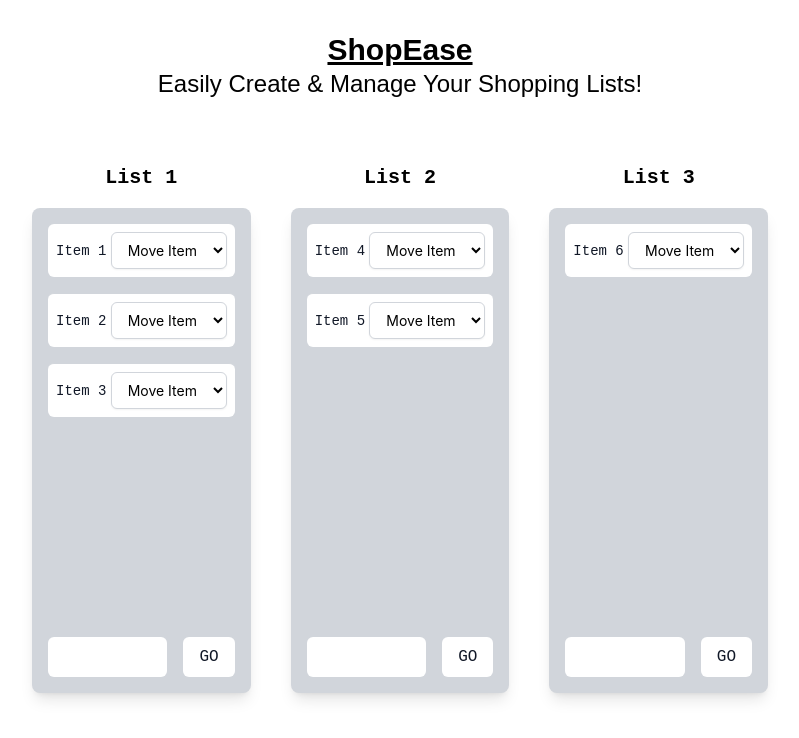
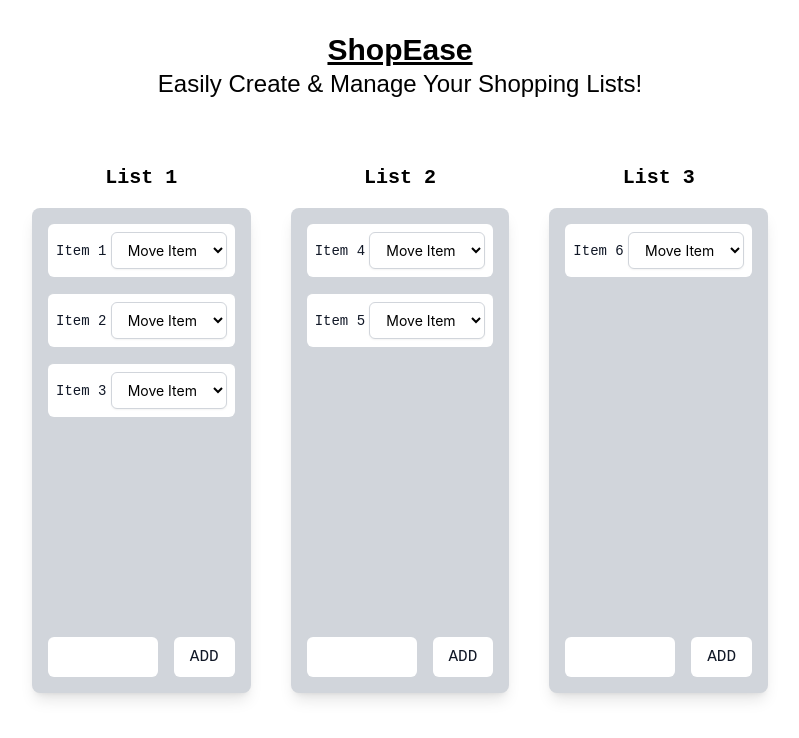
Before and after one commit to emelyn-barrientos/shopease-list-coding-challenge, a React (Create React App) app: page / in a window 1280 px wide. Shown: the top 738 px of the page, without its empty margins (240-1039 px from the left). Built offline with nearby package versions, Linux system fonts and the light colour scheme; a web font is replaced by a local one.

Commit message:
Change button text

```diff
--- a/src/components/AddItemForm.jsx
+++ b/src/components/AddItemForm.jsx
@@ -33,7 +33,7 @@ function AddItemForm(props) {
           type="submit"
           className="bg-white hover:bg-blue-600 text-gray-900 hover:text-white font-mono text-md rounded-md px-4 py-2"
         >
-          GO
+          ADD
         </button>
       </div>
     </form>
```
